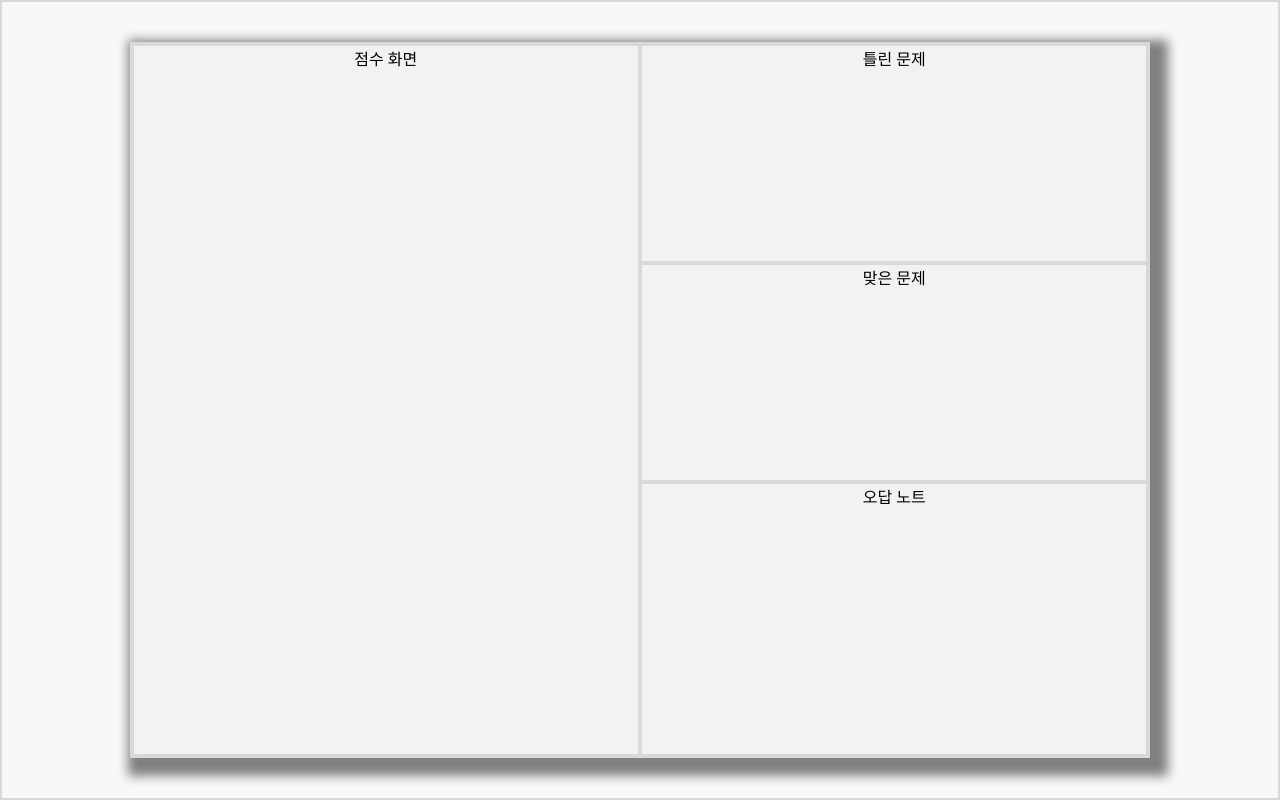
After one commit to LiveEasyStreet/FinalProject, a Spring Boot app: page /quiz/score in a window 1280 px wide. The commit adds this page. Run offline with Spring Boot 4, Linux system fonts and the light colour scheme.

Commit message:
퀴즈 초기 화면, 퀴즈 풀이 화면, 점수 화면 구현
모든 화면 단순 html로 구현완료

resolve: #2

```diff
--- a/src/main/java/com/liveeasystreet/ecovalue/quiz/controller/quizController.java
+++ b/src/main/java/com/liveeasystreet/ecovalue/quiz/controller/quizController.java
@@ -22,4 +22,9 @@ public class quizController {
         return "/quiz/QuizCreate";
     }
 
+    @RequestMapping("/score")
+    public String score() {
+        return "/quiz/Score";
+    }
+
 }
--- /dev/null
+++ b/src/main/resources/static/css/Score.css
@@ -0,0 +1,65 @@
+* {
+    margin: 0px;
+    padding: 0px;
+    box-sizing: border-box;
+}
+
+.score_container div {
+    border: 2px solid #d9d9d9;
+    margin: 20px;
+    background-color: #f1f2f3;
+    border: 2px solid #d9d9d9;
+    width: 100%;
+    height: 100%;
+    text-align: center;
+
+}
+
+.container {
+    display: flex;
+    justify-content: center;
+    align-items: center;
+    border: 2px solid #d9d9d9;
+    background-color: #f7f8f8;
+    width: 100vw;
+    height: 100vh;
+}
+
+.score_container {
+    display: grid;
+    grid-template-columns: repeat(4,1fr);
+    grid-template-rows: 0.8fr 0.8fr 0.5fr 0.5fr;
+    height: 90%;
+    width: 80%;
+    background-color: #f1f2f3;
+    border: 2px solid #d9d9d9;
+    margin: 20px;
+    box-shadow: 8px 8px 10px 10px gray;
+    place-items: center;
+}
+
+.score_box {
+    margin: 20px;
+    border: 2px solid #d9d9d9;
+    background-color: #f1f2f3;
+    grid-row: 1 / 5;
+    grid-column: 1 / 3;
+    width: 100%;
+    height: 100%;
+}
+
+
+.score_wrong_quiz {
+    grid-row: 1 / 2;
+    grid-column: 3 / 5;
+}
+
+.score_correct_quiz {
+    grid-row: 2 / 3;
+    grid-column: 3 / 5;
+}
+
+.incorrect_note{
+    grid-row: 3 / 5;
+    grid-column: 3 / 5;
+}
--- /dev/null
+++ b/src/main/resources/templates/quiz/Score.html
@@ -0,0 +1,24 @@
+<!doctype html>
+<html lang="ko">
+<head>
+    <meta charset="UTF-8">
+    <meta name="viewport"
+          content="width=device-width, user-scalable=no, initial-scale=1.0, maximum-scale=1.0, minimum-scale=1.0">
+    <meta http-equiv="X-UA-Compatible" content="ie=edge">
+    <link rel="stylesheet" href="/css/Score.css">
+    <title>EcoValue</title>
+</head>
+<body>
+
+<div class="container">
+    <div class="score_container">
+        <div class="score_box">점수 화면</div>
+        <div class="score_wrong_quiz">틀린 문제</div>
+        <div class="score_correct_quiz">맞은 문제</div>
+        <div class="incorrect_note">오답 노트</div>
+    </div>
+
+
+</div>
+</body>
+</html>
```
Also changed, not shown: src/main/resources/static/css/AddQuizForm.css (+4 -4 lines), src/main/resources/static/css/quizMain.css (+6 -5 lines).
